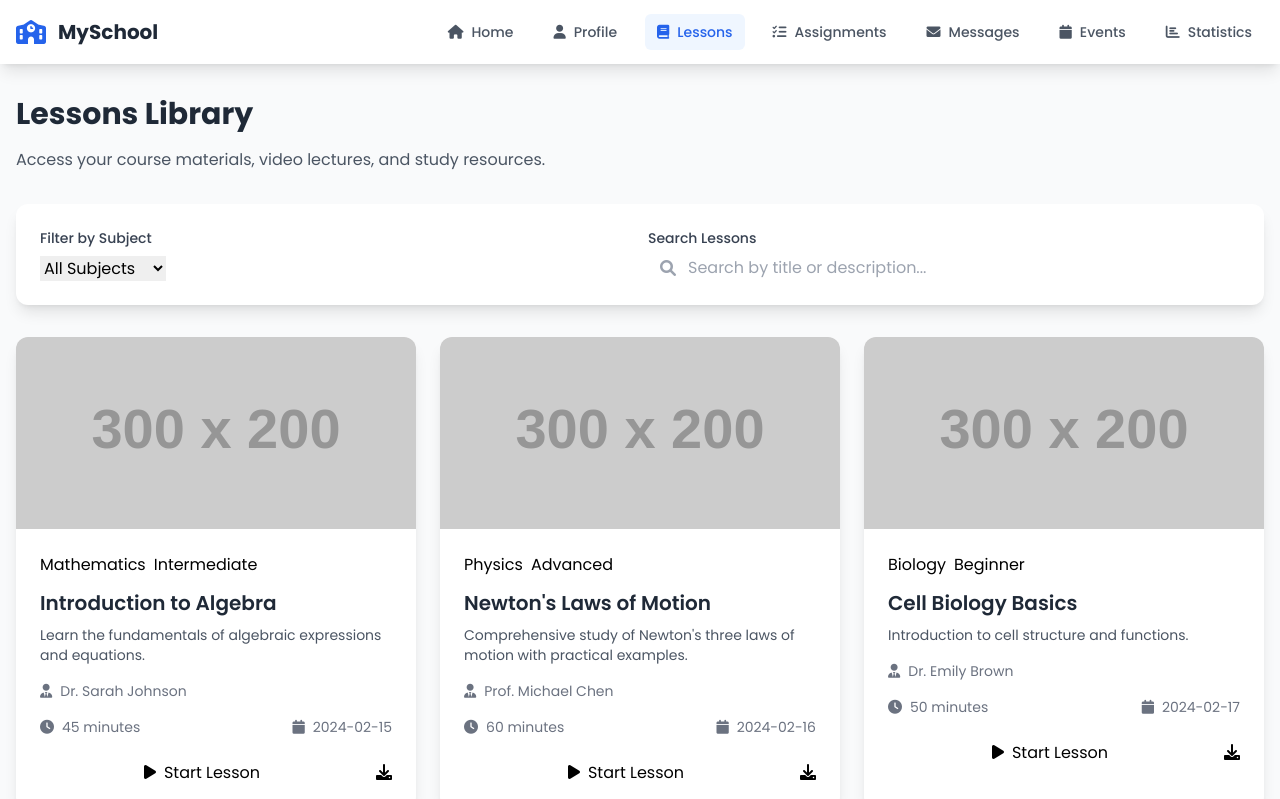
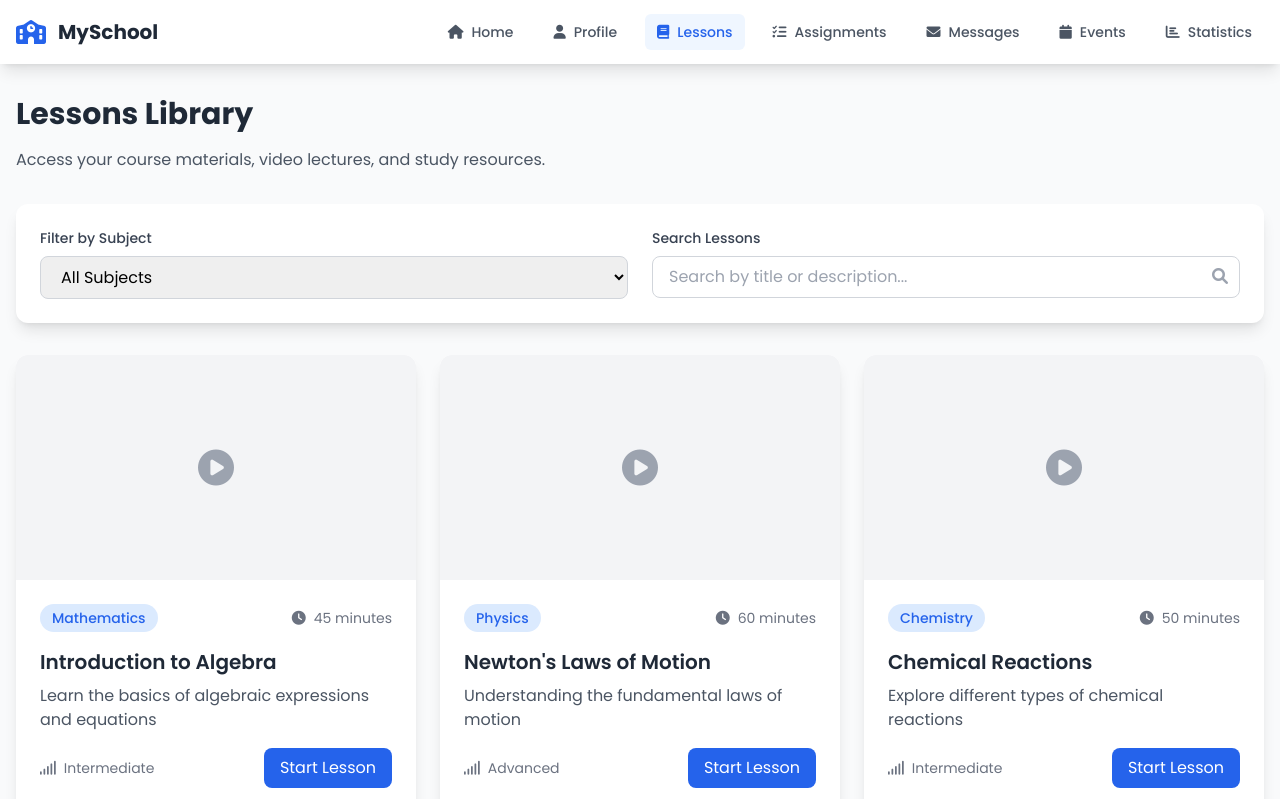
Before and after one commit to motaprog/blackboxai-1743444004387, a React (Create React App) app in the folder frontend/: page /lessons in a window 1280 px wide. Shown: the top 799 px of the page. Built offline with nearby package versions, Linux system fonts and the light colour scheme.

Commit message:
Add frontend/src/pages/LessonsPage.js 1743464037764

```diff
--- a/frontend/src/pages/LessonsPage.js
+++ b/frontend/src/pages/LessonsPage.js
@@ -1,63 +1,69 @@
-import React, { useState } from 'react';
+import React, { useState, useContext } from 'react';
+import { NotificationContext } from '../App';
 
 const LessonsPage = () => {
   const [selectedSubject, setSelectedSubject] = useState('all');
   const [searchQuery, setSearchQuery] = useState('');
+  const { showNotification } = useContext(NotificationContext);
 
   // Mock data - In a real app, this would come from an API
-  const subjects = [
-    'All Subjects',
-    'Mathematics',
-    'Physics',
-    'Chemistry',
-    'Biology',
-    'English',
-    'History',
-  ];
-
   const lessons = [
     {
       id: 1,
       title: 'Introduction to Algebra',
       subject: 'Mathematics',
-      teacher: 'Dr. Sarah Johnson',
+      description: 'Learn the basics of algebraic expressions and equations',
       duration: '45 minutes',
+      image: 'algebra.jpg',
       level: 'Intermediate',
-      description: 'Learn the fundamentals of algebraic expressions and equations.',
-      thumbnail: 'https://via.placeholder.com/300x200',
-      date: '2024-02-15',
     },
     {
       id: 2,
-      title: 'Newton\'s Laws of Motion',
+      title: "Newton's Laws of Motion",
       subject: 'Physics',
-      teacher: 'Prof. Michael Chen',
+      description: 'Understanding the fundamental laws of motion',
       duration: '60 minutes',
+      image: 'physics.jpg',
       level: 'Advanced',
-      description: 'Comprehensive study of Newton\'s three laws of motion with practical examples.',
-      thumbnail: 'https://via.placeholder.com/300x200',
-      date: '2024-02-16',
     },
     {
       id: 3,
-      title: 'Cell Biology Basics',
-      subject: 'Biology',
-      teacher: 'Dr. Emily Brown',
+      title: 'Chemical Reactions',
+      subject: 'Chemistry',
+      description: 'Explore different types of chemical reactions',
       duration: '50 minutes',
-      level: 'Beginner',
-      description: 'Introduction to cell structure and functions.',
-      thumbnail: 'https://via.placeholder.com/300x200',
-      date: '2024-02-17',
+      image: 'chemistry.jpg',
+      level: 'Intermediate',
     },
-    // Add more mock lessons as needed
+    {
+      id: 4,
+      title: 'Essay Writing',
+      subject: 'English',
+      description: 'Master the art of writing compelling essays',
+      duration: '45 minutes',
+      image: 'english.jpg',
+      level: 'All Levels',
+    },
   ];
 
-  const filteredLessons = lessons.filter(lesson => {
-    const matchesSubject = selectedSubject === 'all' || lesson.subject.toLowerCase() === selectedSubject.toLowerCase();
-    const matchesSearch = lesson.title.toLowerCase().includes(searchQuery.toLowerCase()) ||
-                         lesson.description.toLowerCase().includes(searchQuery.toLowerCase());
+  const subjects = ['All Subjects', 'Mathematics', 'Physics', 'Chemistry', 'English'];
+
+  const filteredLessons = lessons.filter((lesson) => {
+    const matchesSubject =
+      selectedSubject.toLowerCase() === 'all' ||
+      lesson.subject.toLowerCase() === selectedSubject.toLowerCase();
+
+    const matchesSearch = lesson.title
+      .toLowerCase()
+      .includes(searchQuery.toLowerCase()) ||
+      lesson.description.toLowerCase().includes(searchQuery.toLowerCase());
+
     return matchesSubject && matchesSearch;
   });
+
+  const handleStartLesson = (lesson) => {
+    showNotification(`Starting lesson: ${lesson.title}`, 'info');
+  };
 
   return (
     <div className="max-w-7xl mx-auto">
@@ -69,9 +75,9 @@ const LessonsPage = () => {
         </p>
       </div>
 
-      {/* Filters and Search */}
+      {/* Filters */}
       <div className="bg-white rounded-xl shadow-lg p-6 mb-8">
-        <div className="flex flex-col md:flex-row gap-4">
+        <div className="flex flex-col md:flex-row gap-6">
           {/* Subject Filter */}
           <div className="flex-1">
             <label className="block text-sm font-medium text-gray-700 mb-2">
@@ -80,17 +86,17 @@ const LessonsPage = () => {
             <select
               value={selectedSubject}
               onChange={(e) => setSelectedSubject(e.target.value.toLowerCase())}
-              className="input"
+              className="w-full px-4 py-2 border border-gray-300 rounded-lg focus:ring-2 focus:ring-blue-500 focus:border-blue-500"
             >
-              {subjects.map((subject, index) => (
-                <option key={index} value={subject.toLowerCase()}>
+              {subjects.map((subject) => (
+                <option key={subject} value={subject.toLowerCase()}>
                   {subject}
                 </option>
               ))}
             </select>
           </div>
 
-          {/* Search Bar */}
+          {/* Search */}
           <div className="flex-1">
             <label className="block text-sm font-medium text-gray-700 mb-2">
               Search Lessons
@@ -101,9 +107,9 @@ const LessonsPage = () => {
                 placeholder="Search by title or description..."
                 value={searchQuery}
                 onChange={(e) => setSearchQuery(e.target.value)}
-                className="input pl-10"
+                className="w-full px-4 py-2 border border-gray-300 rounded-lg focus:ring-2 focus:ring-blue-500 focus:border-blue-500"
               />
-              <i className="fas fa-search absolute left-3 top-1/2 transform -translate-y-1/2 text-gray-400"></i>
+              <i className="fas fa-search absolute right-3 top-3 text-gray-400"></i>
             </div>
           </div>
         </div>
@@ -112,57 +118,37 @@ const LessonsPage = () => {
       {/* Lessons Grid */}
       <div className="grid grid-cols-1 md:grid-cols-2 lg:grid-cols-3 gap-6">
         {filteredLessons.map((lesson) => (
-          <div key={lesson.id} className="bg-white rounded-xl shadow-lg overflow-hidden hover:shadow-xl transition-shadow duration-300">
-            {/* Lesson Thumbnail */}
-            <img
-              src={lesson.thumbnail}
-              alt={lesson.title}
-              className="w-full h-48 object-cover"
-            />
-
-            {/* Lesson Content */}
+          <div
+            key={lesson.id}
+            className="bg-white rounded-xl shadow-lg overflow-hidden hover:shadow-xl transition-shadow duration-300"
+          >
+            <div className="aspect-video bg-gray-100 flex items-center justify-center">
+              <i className="fas fa-play-circle text-4xl text-gray-400"></i>
+            </div>
             <div className="p-6">
-              <div className="flex items-center gap-2 mb-3">
-                <span className="badge badge-info">
+              <div className="flex items-center justify-between mb-4">
+                <span className="px-3 py-1 bg-blue-100 text-blue-600 rounded-full text-sm font-medium">
                   {lesson.subject}
                 </span>
-                <span className="badge badge-success">
-                  {lesson.level}
+                <span className="text-gray-500 text-sm">
+                  <i className="fas fa-clock mr-2"></i>
+                  {lesson.duration}
                 </span>
               </div>
-
               <h3 className="text-xl font-semibold text-gray-800 mb-2">
                 {lesson.title}
               </h3>
-
-              <p className="text-gray-600 text-sm mb-4">
-                {lesson.description}
-              </p>
-
-              <div className="flex items-center text-gray-500 text-sm mb-4">
-                <i className="fas fa-user-tie mr-2"></i>
-                {lesson.teacher}
-              </div>
-
-              <div className="flex items-center justify-between text-sm text-gray-500">
-                <div className="flex items-center">
-                  <i className="fas fa-clock mr-2"></i>
-                  {lesson.duration}
-                </div>
-                <div className="flex items-center">
-                  <i className="fas fa-calendar mr-2"></i>
-                  {lesson.date}
-                </div>
-              </div>
-
-              {/* Action Buttons */}
-              <div className="mt-6 flex gap-3">
-                <button className="btn btn-primary flex-1">
-                  <i className="fas fa-play mr-2"></i>
+              <p className="text-gray-600 mb-4">{lesson.description}</p>
+              <div className="flex items-center justify-between">
+                <span className="text-sm text-gray-500">
+                  <i className="fas fa-signal mr-2"></i>
+                  {lesson.level}
+                </span>
+                <button
+                  onClick={() => handleStartLesson(lesson)}
+                  className="px-4 py-2 bg-blue-600 text-white rounded-lg hover:bg-blue-700 transition-colors"
+                >
                   Start Lesson
-                </button>
-                <button className="btn btn-secondary">
-                  <i className="fas fa-download"></i>
                 </button>
               </div>
             </div>
@@ -178,7 +164,7 @@ const LessonsPage = () => {
             No lessons found
           </h3>
           <p className="text-gray-600">
-            Try adjusting your search or filter criteria
+            Try adjusting your filters or search query
           </p>
         </div>
       )}
```
